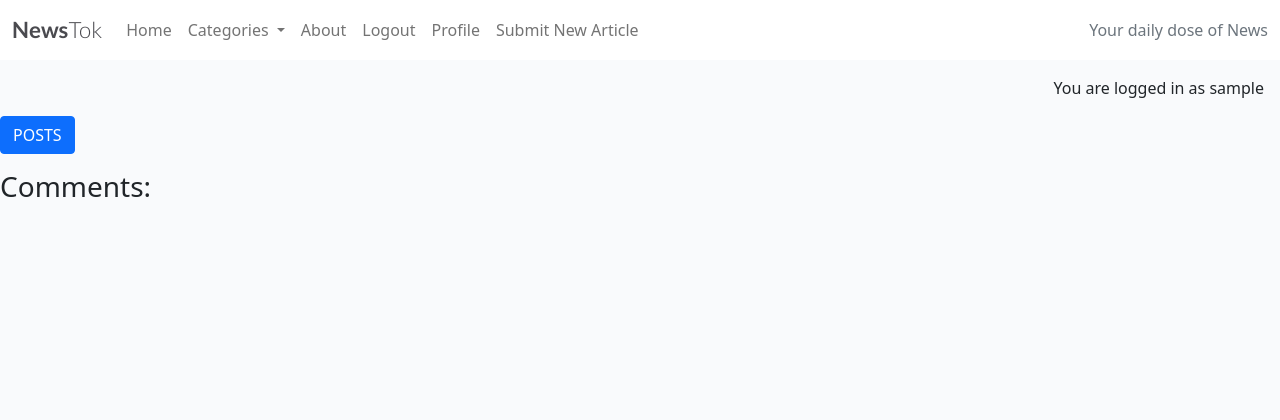
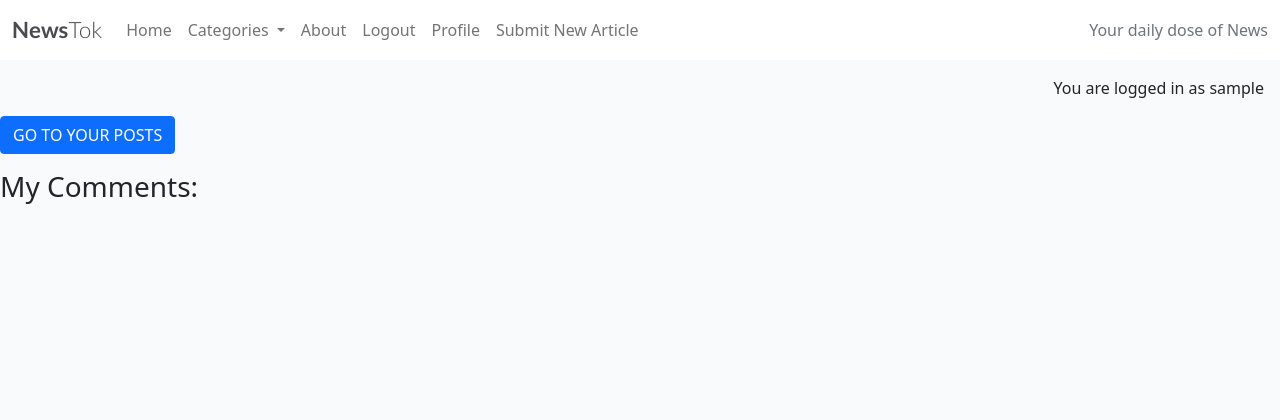
Before and after one commit to md-ash-dot/newstok, a Django app: page /user_profile/comments in a window 1280 px wide. Shown: the top 420 px of the page. Run offline with Django 4.2, Linux system fonts and the light colour scheme; the visitor is signed in with stand-in values (Sample User, id 1); data that the repository does not hold is empty; parts of the project's set-up code (start-up, migrations or seed data) failed here and were passed over.

Commit message:
Add heading to user profile posts and change button texts

```diff
--- a/user_profile/templates/user_profile/user_profile_comments.html
+++ b/user_profile/templates/user_profile/user_profile_comments.html
@@ -3,12 +3,12 @@
 
 {% block content %}
 
-<a href="{% url 'user_profile_posts' %}"><button type="button" class="btn btn-primary">POSTS</button></a>
+<a href="{% url 'user_profile_posts' %}"><button type="button" class="btn btn-primary">GO TO YOUR POSTS</button></a>
 
   <!-- Displaying Comments -->
   <div class="row">
     <div class="col-md-8 card mb-4  mt-3 ">
-      <h3>Comments:</h3>
+      <h3>My Comments:</h3>
       <div class="card-body">
         <!-- We want a for loop inside the empty control tags
           to iterate through each comment in comments -->
--- a/user_profile/templates/user_profile/user_profile_posts.html
+++ b/user_profile/templates/user_profile/user_profile_posts.html
@@ -2,7 +2,7 @@
 {% load static %}
 {% block content %}
 
-<a href="{% url 'user_profile_comments' %}"><button type="button" class="btn btn-primary">COMMENTS</button></a>
+<a href="{% url 'user_profile_comments' %}"><button type="button" class="btn btn-primary">GO TO YOUR COMMENTS</button></a>
 
 
 <!-- index.html content starts here -->
@@ -11,6 +11,7 @@
 
         <!-- News Entries Column -->
         <div class="col-12 mt-3 left">
+            <h3>My Posts:</h3>
             <div class="row">
                 {% for article in article_list %}
                 <div class="col-md-4">
```
